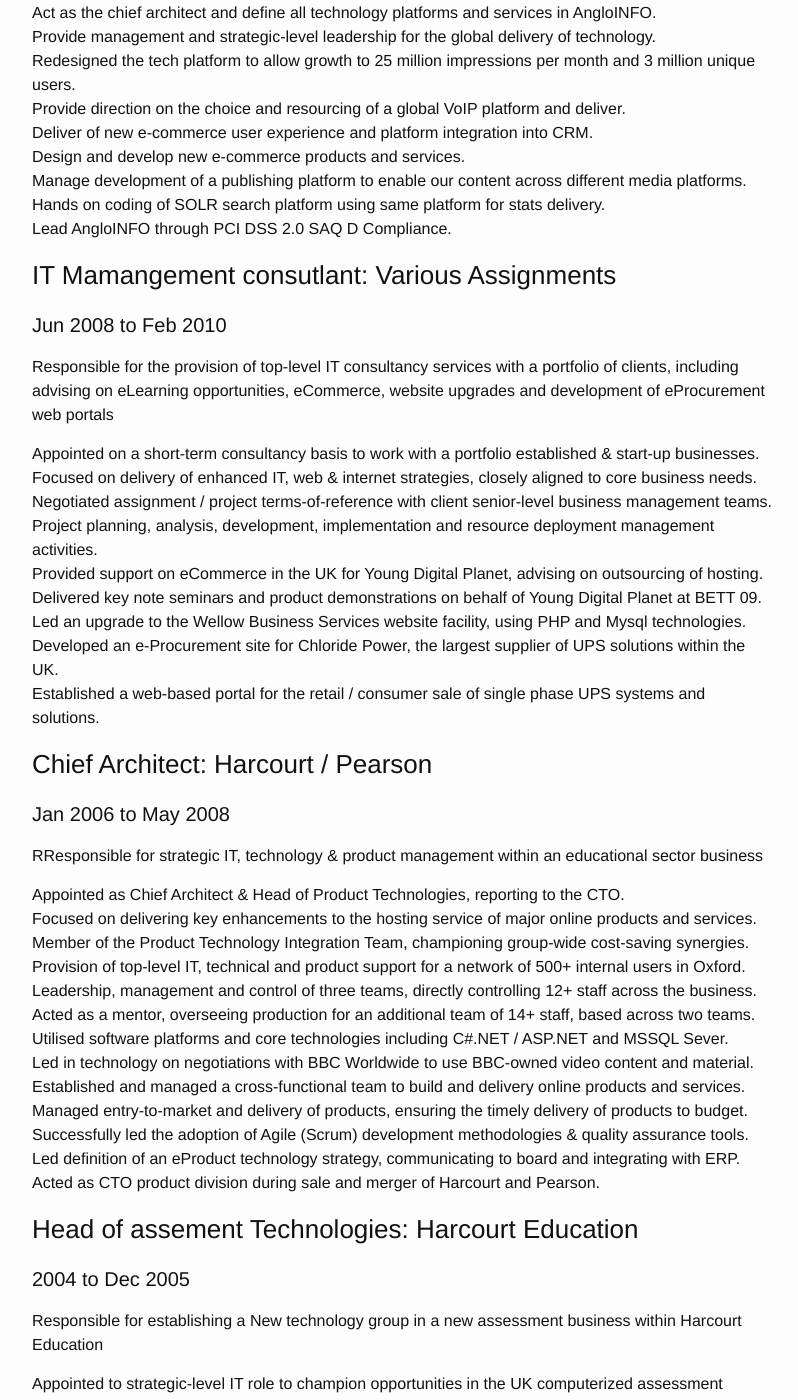
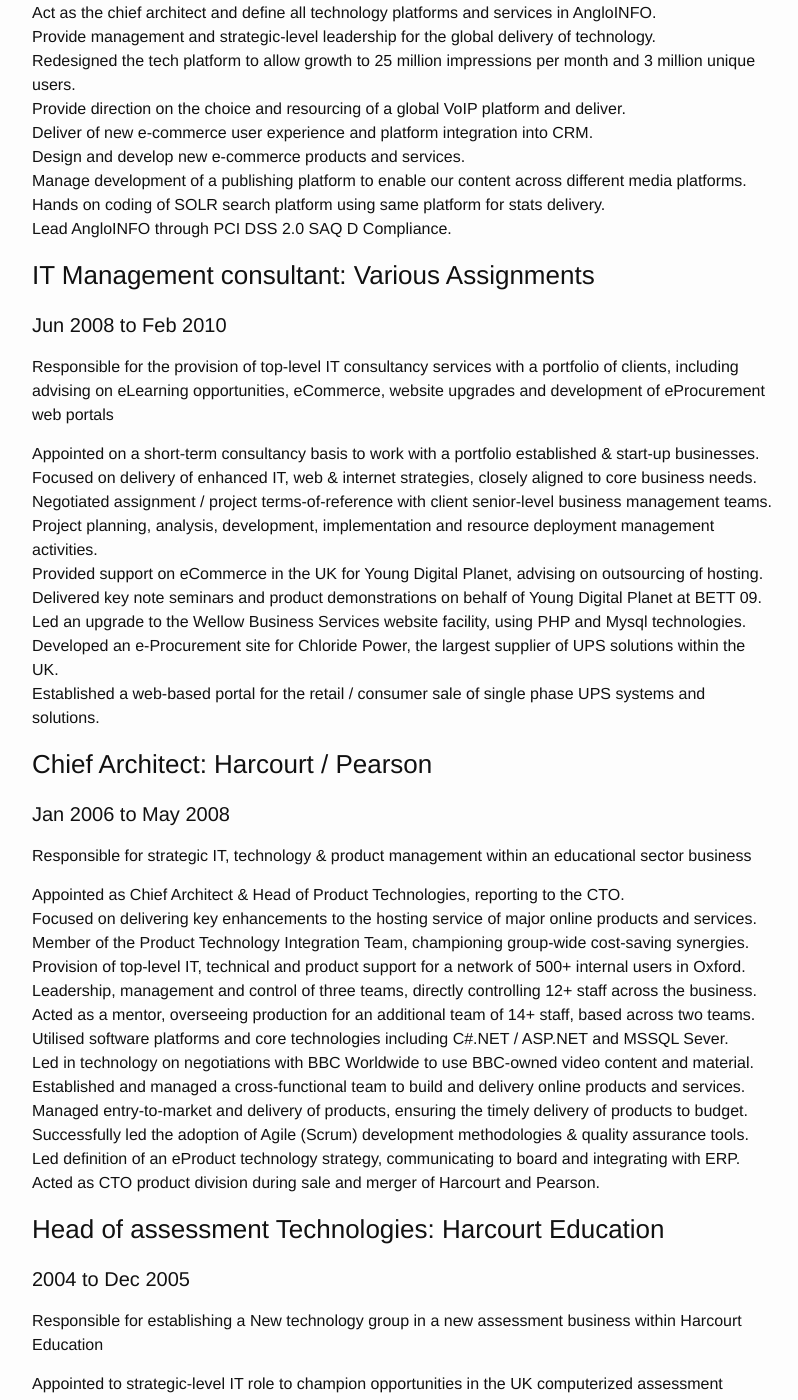
Before and after one commit to hayres/hayres.github.io, a Jekyll site: the page built from resumemd.md, in a window 1280 px wide and 1400 px high, scrolled down 1543 px. Shown: the whole window, without its empty margins (238-1036 px from the left). Built offline with Jekyll 4.4.1, drawn with Linux system fonts in a browser that asks for light colours.

Commit message:
fix speeling mistakes spotted by jez

```diff
--- a/resumemd.md
+++ b/resumemd.md
@@ -59,7 +59,7 @@ Manage development of a publishing platform to enable our content across differe
 Hands on coding of SOLR search platform using same platform for stats delivery.<br/>
 Lead AngloINFO through PCI DSS 2.0 SAQ D Compliance.<br/>
 
-### IT Mamangement consutlant: Various Assignments
+### IT Management consultant: Various Assignments
 
 #### Jun 2008 to  Feb 2010
 
@@ -81,7 +81,7 @@ Established a web-based portal for the retail / consumer sale of single phase UP
 
 #### Jan 2006 to May 2008
 
-RResponsible for strategic IT, technology & product management within an educational sector business
+Responsible for strategic IT, technology & product management within an educational sector business
 
 Appointed as Chief Architect & Head of Product Technologies, reporting to the CTO.<br/>
 Focused on delivering key enhancements to the hosting service of major online products and services.<br/>
@@ -98,7 +98,7 @@ Led definition of an eProduct technology strategy, communicating to board and in
 Acted as CTO product division during sale and merger of Harcourt and Pearson.<br/>
 
 
-### Head of assement Technologies: Harcourt Education
+### Head of assessment Technologies: Harcourt Education
 
 #### 2004 to Dec 2005
 
```
